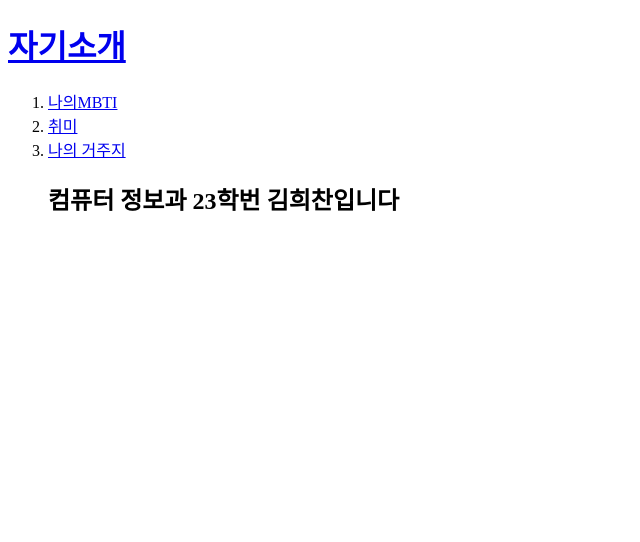
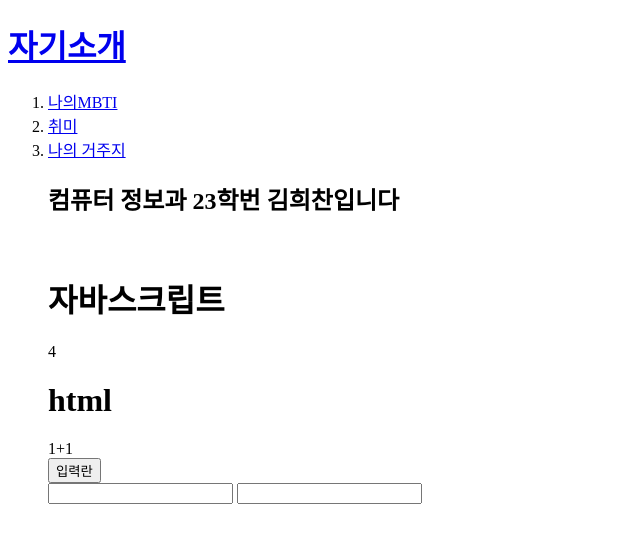
Before and after one commit to gmlcks0408/web_1, a plain HTML site: page index.html in a window 1280 px wide. Shown: the whole page, without its empty margins (0-640 px from the left). Drawn offline with Linux system fonts and the light colour scheme.

Commit message:
Add files via upload

```diff
--- a/index.html
+++ b/index.html
@@ -11,5 +11,14 @@
     <li><a href="2.html">취미</a></li>
     <li><a href="3.html">나의 거주지</a></li>
     <h2>컴퓨터 정보과 23학번 김희찬입니다</h2><br>
+    <h1>자바스크립트</h1>
+<script>
+  document.write(2+2);
+</script>
+<h1>html</h1>
+1+1<br>
+<input type="button" value="입력란" onclick="alert('hi')"> <br>
+<input type="text" onchange="alert('changed')">
+<input type="text" onkeydown="alert('key down!')">
 </body>
 </html>
```
